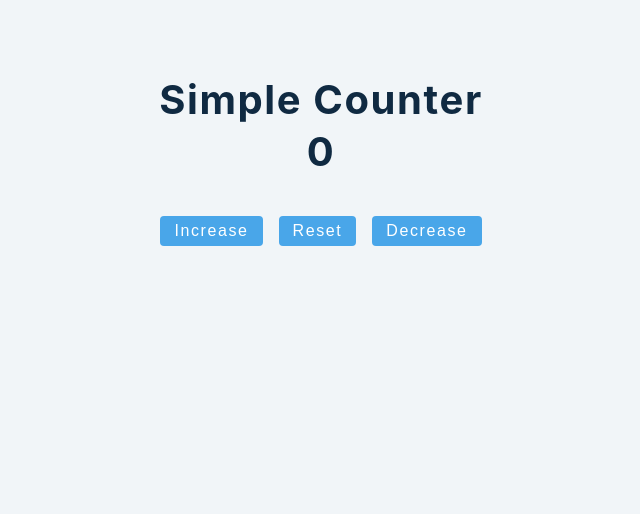
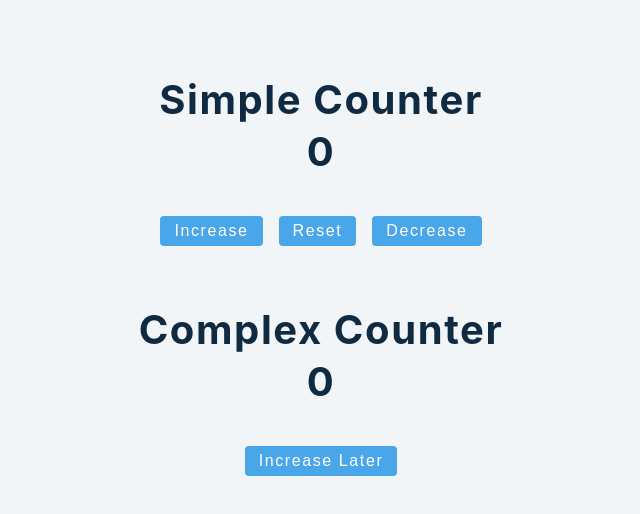
Before and after one commit to gorakhjoshi/AdvancedReactConcepts, a React (Create React App) app: page / in a window 1280 px wide. Shown: the top 514 px of the page, without its empty margins (319-959 px from the left). Built offline with nearby package versions, Linux system fonts and the light colour scheme.

Commit message:
Functional value update

```diff
--- a/src/1-useState/4-useState-Function.js
+++ b/src/1-useState/4-useState-Function.js
@@ -5,6 +5,16 @@ const UseStateCounter = () => {
   const reset = () => {
     setValue(0)
   }
+
+  const complexCounter = () => {
+    setTimeout(() => {
+      // setValue(value + 1)
+      setValue((prevState) => {
+        return prevState + 1
+      })
+    }, 2000)
+  }
+
   return (
     <>
       <section>
@@ -20,6 +30,15 @@ const UseStateCounter = () => {
           Decrease
         </button>
       </section>
+
+      <section style={{ margin: '4rem 0' }}>
+        <h2> Complex Counter </h2>
+        <h2>{value}</h2>
+
+        <button className='btn' onClick={complexCounter}>
+          Increase Later
+        </button>
+      </section>
     </>
   )
 }
```
